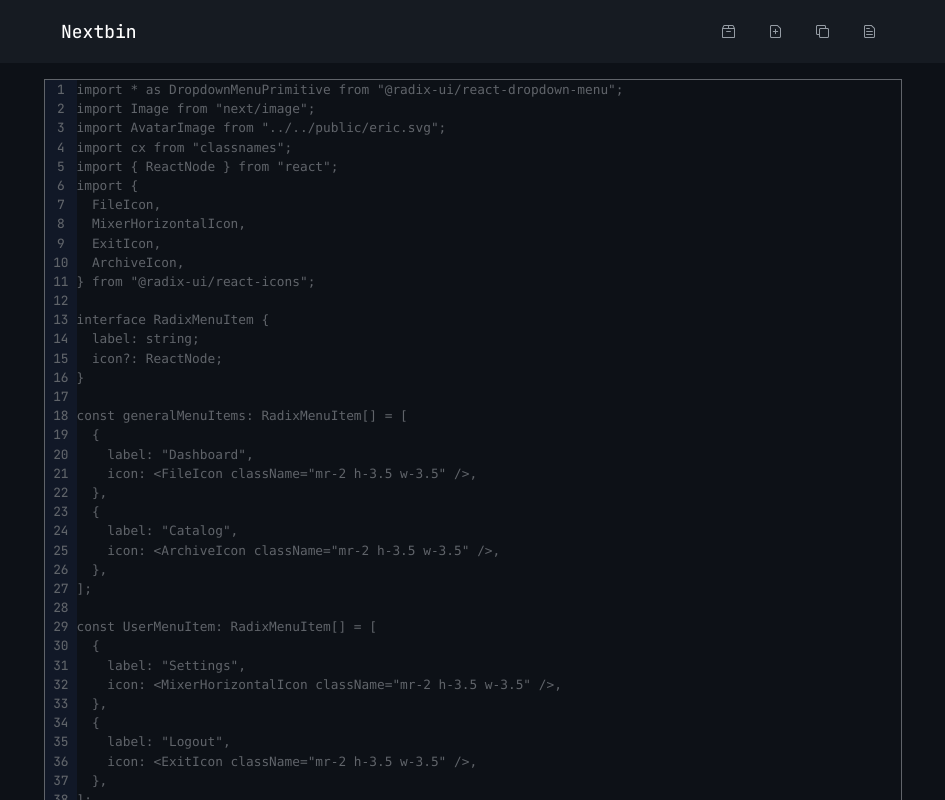
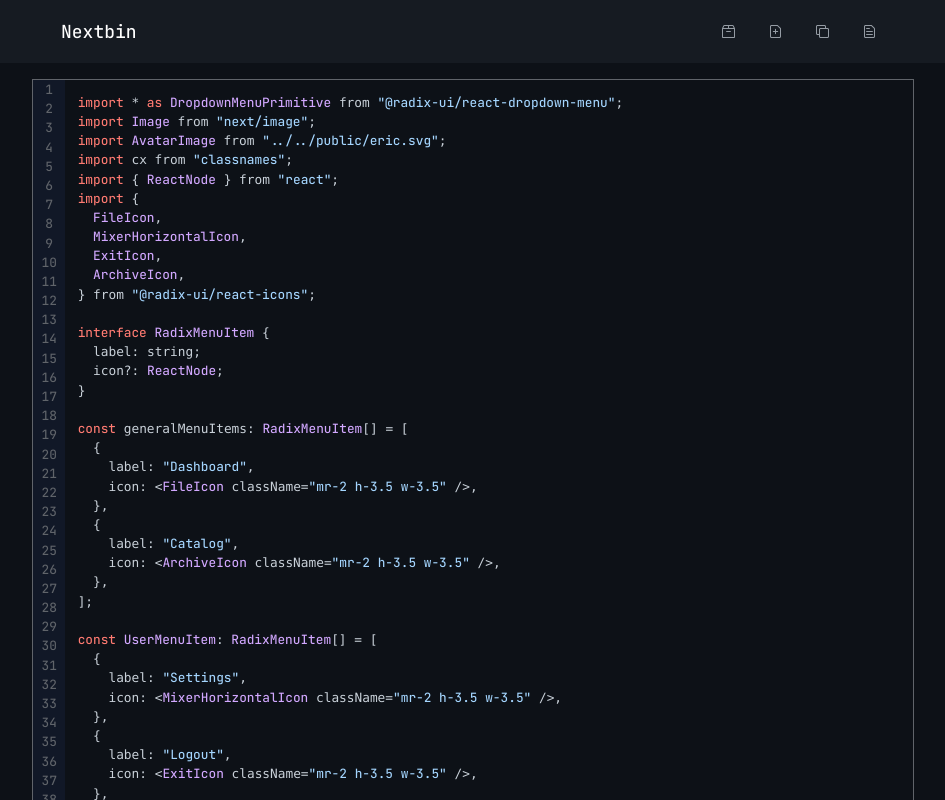
Before and after one commit to samridht23/ayamebin-web, a Next.js app: page / in a window 1280 px wide. Shown: the top 800 px of the page, without its empty margins (167-1112 px from the left). Built offline with nearby package versions, Linux system fonts and the light colour scheme.

Commit message:
editor syntax highlighting added

```diff
--- a/components/Editor.tsx
+++ b/components/Editor.tsx
@@ -1,3 +1,5 @@
+import { useEffect } from "react";
+import hljs from "highlight.js";
 const test = `import * as DropdownMenuPrimitive from "@radix-ui/react-dropdown-menu";
 import Image from "next/image";
 import AvatarImage from "../../public/eric.svg";
@@ -92,6 +94,9 @@ const DropdownMenu = () => {
 export default DropdownMenu;`;
 const lines = test.split(/\r\n|\r|\n/);
 const Editor = () => {
+  useEffect(() => {
+    hljs.highlightAll();
+  });
   return (
     <>
       <div className="flex justify-center items-center text-[0.8rem] w-full">
@@ -103,7 +108,7 @@ const Editor = () => {
           </div>
           <div className="overflow-auto">
             <pre>
-              <code className="m-0">{test}</code>
+              <code>{test}</code>
             </pre>
           </div>
         </div>
```
